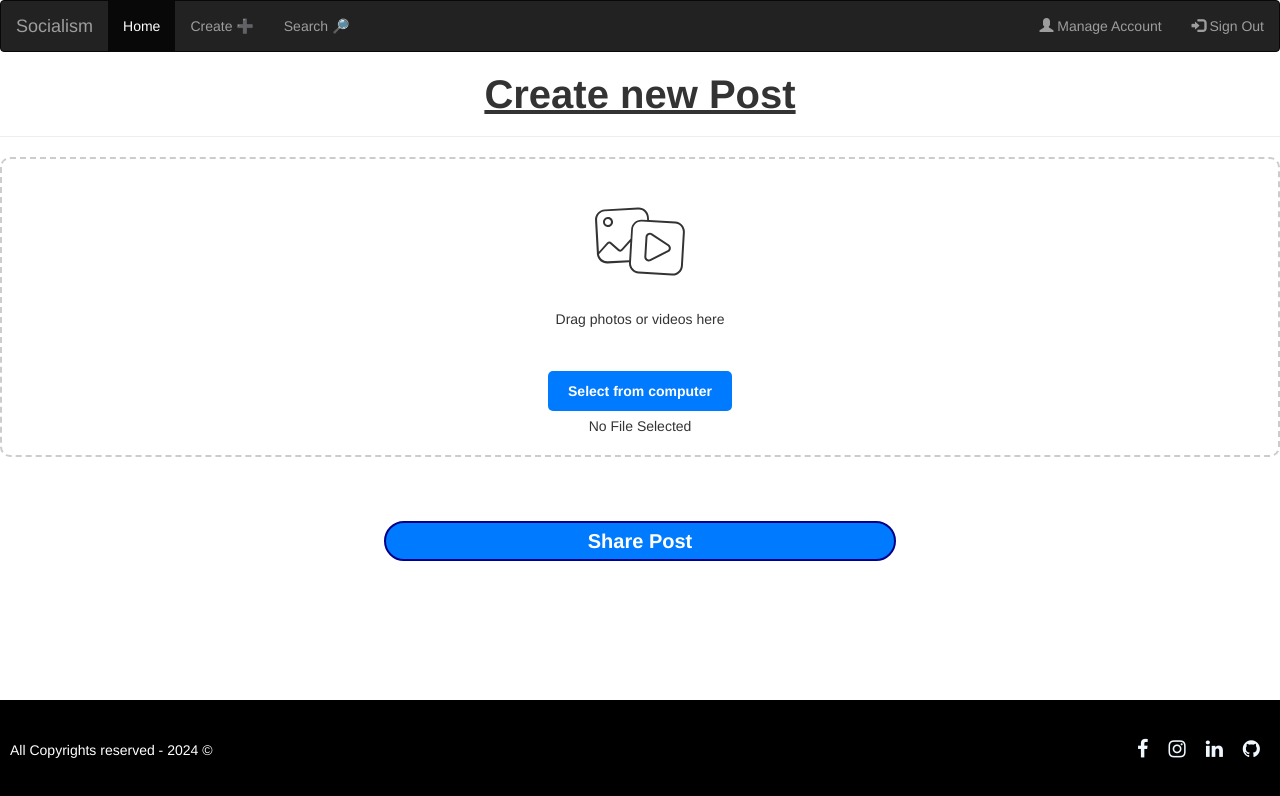
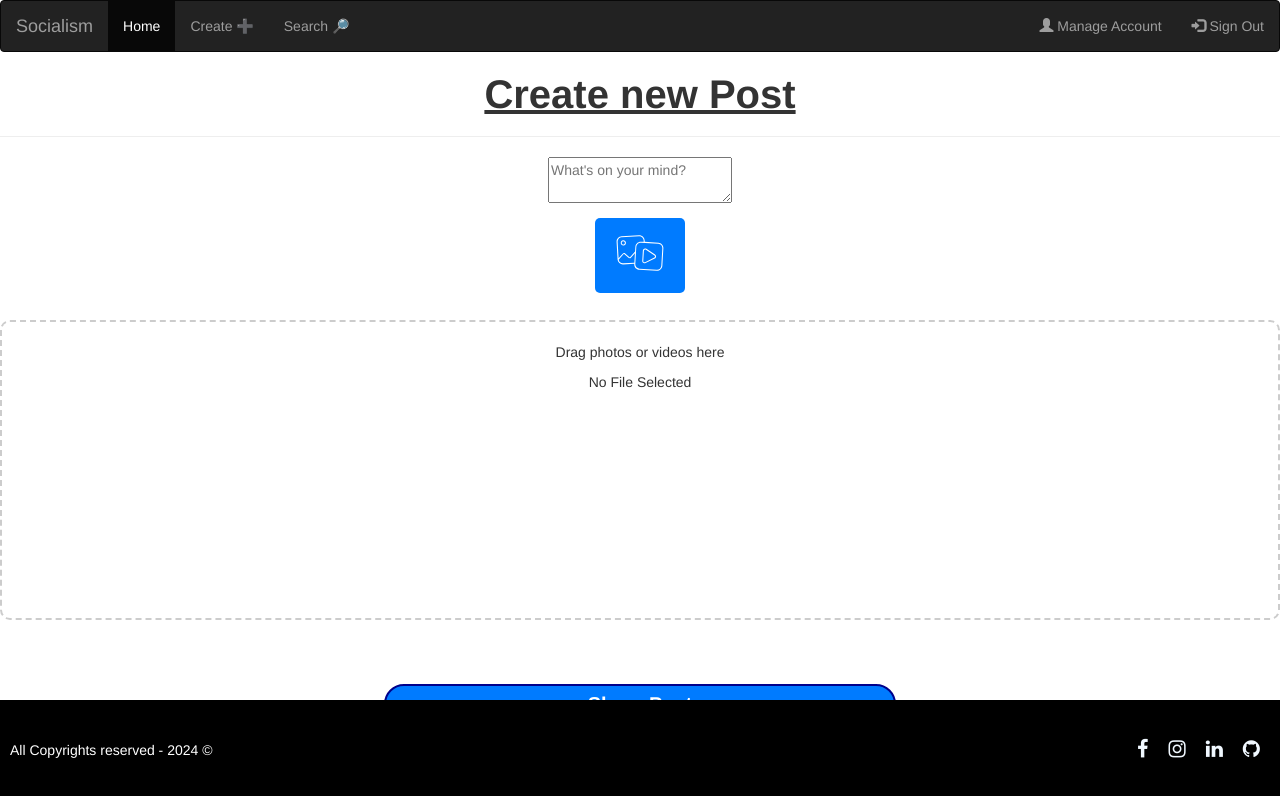
Before and after one commit to Aman3899/Social_Media_Platform, a React (Vite) app in the folder client/: page /createPost in a window 1280 px wide. Shown: the top 796 px of the page. Built offline with nearby package versions, Linux system fonts and the light colour scheme.

Commit message:
updated createpost

```diff
--- a/client/src/components/CreatePost.jsx
+++ b/client/src/components/CreatePost.jsx
@@ -2,13 +2,14 @@ import { useRef, useState } from "react";
 import { useNavigate } from "react-router-dom";
 import "../styles/CreatePost.css";
 
-
 const CreatePost = () => {
-
     const fileInputRef = useRef(null);
-    const [ selFilename, setSelFilename ] = useState("");
-
+    const [selFilename, setSelFilename] = useState("");
     const navigate = useNavigate();
+    const [modalOpen, setModalOpen] = useState(false);
+    const modalRef = useRef(null);
+    const btnRef = useRef(null);
+    const closeRef = useRef(null);
 
     const handleDragOver = (e) => {
         e.preventDefault();
@@ -33,12 +34,6 @@ const CreatePost = () => {
         }
     }
 
-
-    const [modalOpen, setModalOpen] = useState(false);
-    const modalRef = useRef(null);
-    const btnRef = useRef(null);
-    const closeRef = useRef(null);
-
     const handleOpenModal = () => {
         setModalOpen(true);
     };
@@ -47,9 +42,7 @@ const CreatePost = () => {
         setModalOpen(false);
     };
 
-
     const sharePost = async () => {
-
         const file = fileInputRef.current.files[0];
         if (file) {
             const data = new FormData();
@@ -77,36 +70,36 @@ const CreatePost = () => {
         }
     };
 
-
     return (
         <div className="postDiv">
-            <h2 className="heading2" style={{fontWeight: "bold", fontSize: "40px", textDecoration: "underline"}}>Create new Post</h2>
+            <h2 className="heading2" style={{ fontWeight: "bold", fontSize: "40px", textDecoration: "underline" }}>Create new Post</h2>
             <hr />
 
+            <div className="statusUpdate">
+                <textarea className="text-area" placeholder="What's on your mind?" />
+                <div className="icon-container">
+                    <label htmlFor="post" className="fileInputLabel">
+                        <svg aria-label="Icon to represent media such as images or videos" className="icon" fill="currentColor" height="50" role="img" viewBox="0 0 97.6 77.3" width="50">
+                            <title>Icon to represent media such as images or videos</title>
+                            <path d="M16.3 24h.3c2.8-.2 4.9-2.6 4.8-5.4-.2-2.8-2.6-4.9-5.4-4.8s-4.9 2.6-4.8 5.4c.1 2.7 2.4 4.8 5.1 4.8zm-2.4-7.2c.5-.6 1.3-1 2.1-1h.2c1.7 0 3.1 1.4 3.1 3.1 0 1.7-1.4 3.1-3.1 3.1-1.7 0-3.1-1.4-3.1-3.1 0-.8.3-1.5.8-2.1z" fill="currentColor"></path>
+                            <path d="M84.7 18.4 58 16.9l-.2-3c-.3-5.7-5.2-10.1-11-9.8L12.9 6c-5.7.3-10.1 5.3-9.8 11L5 51v.8c.7 5.2 5.1 9.1 10.3 9.1h.6l21.7-1.2v.6c-.3 5.7 4 10.7 9.8 11l34 2h.6c5.5 0 10.1-4.3 10.4-9.8l2-34c.4-5.8-4-10.7-9.7-11.1zM7.2 10.8C8.7 9.1 10.8 8.1 13 8l34-1.9c4.6-.3 8.6 3.3 8.9 7.9l.2 2.8-5.3-.3c-5.7-.3-10.7 4-11 9.8l-.6 9.5-9.5 10.7c-.2.3-.6.4-1 .5-.4 0-.7-.1-1-.4l-7.8-7c-1.4-1.3-3.5-1.1-4.8.3L7 49 5.2 17c-.2-2.3.6-4.5 2-6.2zm8.7 48c-4.3.2-8.1-2.8-8.8-7.1l9.4-10.5c.2-.3.6-.4 1-.5.4 0 .7.1 1 .4l7.8 7c.7.6 1.6.9 2.5.9.9 0 1.7-.5 2.3-1.1l7.8-8.8-1.1 18.6-21.9 1.1zm76.5-29.5-2 34c-.3 4.6-4.3 8.2-8.9 7.9l-34-2c-4.6-.3-8.2-4.3-7.9-8.9l2-34c.3-4.4 3.9-7.9 8.4-7.9h.5l34 2c4.7.3 8.2 4.3 7.9 8.9z" fill="currentColor"></path>
+                            <path d="M78.2 41.6 61.3 30.5c-2.1-1.4-4.9-.8-6.2 1.3-.4.7-.7 1.4-.7 2.2l-1.2 20.1c-.1 2.5 1.7 4.6 4.2 4.8h.3c.7 0 1.4-.2 2-.5l18-9c2.2-1.1 3.1-3.8 2-6-.4-.7-.9-1.3-1.5-1.8zm-1.4 6-18 9c-.4.2-.8.3-1.3.3-.4 0-.9-.2-1.2-.4-.7-.5-1.2-1.3-1.1-2.2l1.2-20.1c.1-.9.6-1.7 1.4-2.1.8-.4 1.7-.3 2.5.1L77 43.3c1.2.8 1.5 2.3.7 3.4-.2.4-.5.7-.9.9z" fill="currentColor"></path>
+                        </svg>
+                    </label>
+                    <input type="file" name="post" id="post" accept="image/*" ref={fileInputRef} className="fileInput" onChange={handleFilename} />
+                </div>
+            </div>
+
             <div className="dragDropArea" onDragOver={handleDragOver} onDrop={handleDrop}>
-
-                <svg aria-label="Icon to represent media such as images or videos" className="icon" fill="currentColor" height="125" role="img" viewBox="0 0 97.6 77.3" width="96">
-                    <title>Icon to represent media such as images or videos</title>
-                    <path d="M16.3 24h.3c2.8-.2 4.9-2.6 4.8-5.4-.2-2.8-2.6-4.9-5.4-4.8s-4.9 2.6-4.8 5.4c.1 2.7 2.4 4.8 5.1 4.8zm-2.4-7.2c.5-.6 1.3-1 2.1-1h.2c1.7 0 3.1 1.4 3.1 3.1 0 1.7-1.4 3.1-3.1 3.1-1.7 0-3.1-1.4-3.1-3.1 0-.8.3-1.5.8-2.1z" fill="currentColor"></path>
-                    <path d="M84.7 18.4 58 16.9l-.2-3c-.3-5.7-5.2-10.1-11-9.8L12.9 6c-5.7.3-10.1 5.3-9.8 11L5 51v.8c.7 5.2 5.1 9.1 10.3 9.1h.6l21.7-1.2v.6c-.3 5.7 4 10.7 9.8 11l34 2h.6c5.5 0 10.1-4.3 10.4-9.8l2-34c.4-5.8-4-10.7-9.7-11.1zM7.2 10.8C8.7 9.1 10.8 8.1 13 8l34-1.9c4.6-.3 8.6 3.3 8.9 7.9l.2 2.8-5.3-.3c-5.7-.3-10.7 4-11 9.8l-.6 9.5-9.5 10.7c-.2.3-.6.4-1 .5-.4 0-.7-.1-1-.4l-7.8-7c-1.4-1.3-3.5-1.1-4.8.3L7 49 5.2 17c-.2-2.3.6-4.5 2-6.2zm8.7 48c-4.3.2-8.1-2.8-8.8-7.1l9.4-10.5c.2-.3.6-.4 1-.5.4 0 .7.1 1 .4l7.8 7c.7.6 1.6.9 2.5.9.9 0 1.7-.5 2.3-1.1l7.8-8.8-1.1 18.6-21.9 1.1zm76.5-29.5-2 34c-.3 4.6-4.3 8.2-8.9 7.9l-34-2c-4.6-.3-8.2-4.3-7.9-8.9l2-34c.3-4.4 3.9-7.9 8.4-7.9h.5l34 2c4.7.3 8.2 4.3 7.9 8.9z" fill="currentColor"></path>
-                    <path d="M78.2 41.6 61.3 30.5c-2.1-1.4-4.9-.8-6.2 1.3-.4.7-.7 1.4-.7 2.2l-1.2 20.1c-.1 2.5 1.7 4.6 4.2 4.8h.3c.7 0 1.4-.2 2-.5l18-9c2.2-1.1 3.1-3.8 2-6-.4-.7-.9-1.3-1.5-1.8zm-1.4 6-18 9c-.4.2-.8.3-1.3.3-.4 0-.9-.2-1.2-.4-.7-.5-1.2-1.3-1.1-2.2l1.2-20.1c.1-.9.6-1.7 1.4-2.1.8-.4 1.7-.3 2.5.1L77 43.3c1.2.8 1.5 2.3.7 3.4-.2.4-.5.7-.9.9z" fill="currentColor"></path>
-                </svg>
-
                 <p>Drag photos or videos here</p>
-                <input type="file" name="post" id="post" accept="image/*" ref={fileInputRef} className="fileInput" onChange={handleFilename}/>
-                <label htmlFor="post" className="fileInputLabel">Select from computer</label>
-
-                <div ref={modalRef} className="modal" style={{ display: modalOpen ? 'flex' : 'none' }} >
+                <div ref={modalRef} className="modal" style={{ display: modalOpen ? 'flex' : 'none' }}>
                     <div className="modal-content">
-                        <p style={{ width: "97%" }}><br /><br />Congrats! <br />Post: { selFilename } is Shared</p>
+                        <p style={{ width: "97%" }}><br /><br />Congrats! <br />Post: {selFilename} is Shared</p>
                         <button className="close" ref={closeRef} onClick={handleCloseModal}>&times;</button>
                     </div>
                 </div>
-
-
-                { selFilename === "" && <div>No File Selected</div> }
-                { selFilename != "" && <div>File: "{ selFilename }" is Selected</div> }
-
+                {selFilename === "" && <div>No File Selected</div>}
+                {selFilename != "" && <div>File: "{selFilename}" is Selected</div>}
             </div>
 
             <button ref={btnRef} className="postBtn" onClick={sharePost}>Share Post</button>
```
